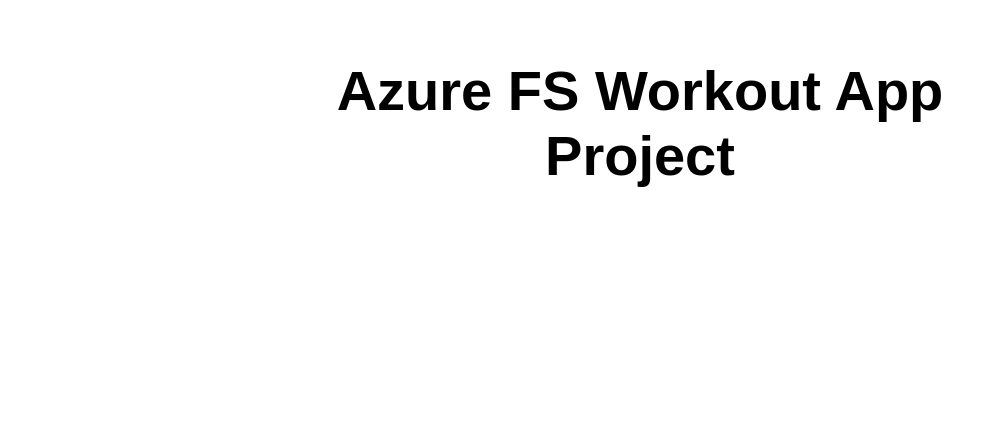
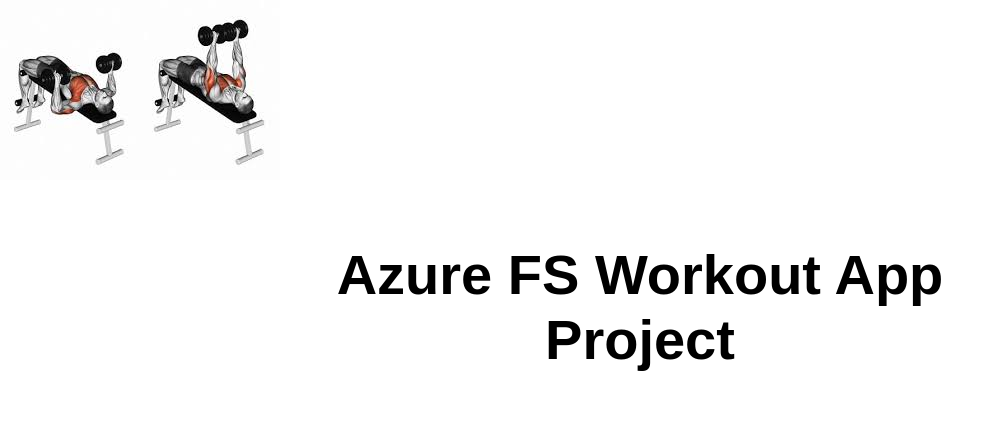
Before and after one commit to fsanchez643-hash/Azure_FS_Static_WB, a website: page src/index.html in a window 1280 px wide. Shown: the whole page, without its empty margins (0-994 px from the left). Drawn offline with Linux system fonts and the light colour scheme.

Commit message:
Update index.html

```diff
--- a/src/index.html
+++ b/src/index.html
@@ -5,7 +5,8 @@
   <meta charset="UTF-8">
   <meta name="viewport" content="width=device-width, initial-scale=1.0">
   <link rel="stylesheet" href="styles.css">
-  <title>Vanilla JavaScript App</title>
+  <title>Azure FS Workout App Project</title>
+  <img src="chest press.jfif" alt="Chest" />
 </head>
 
 <body>
```
